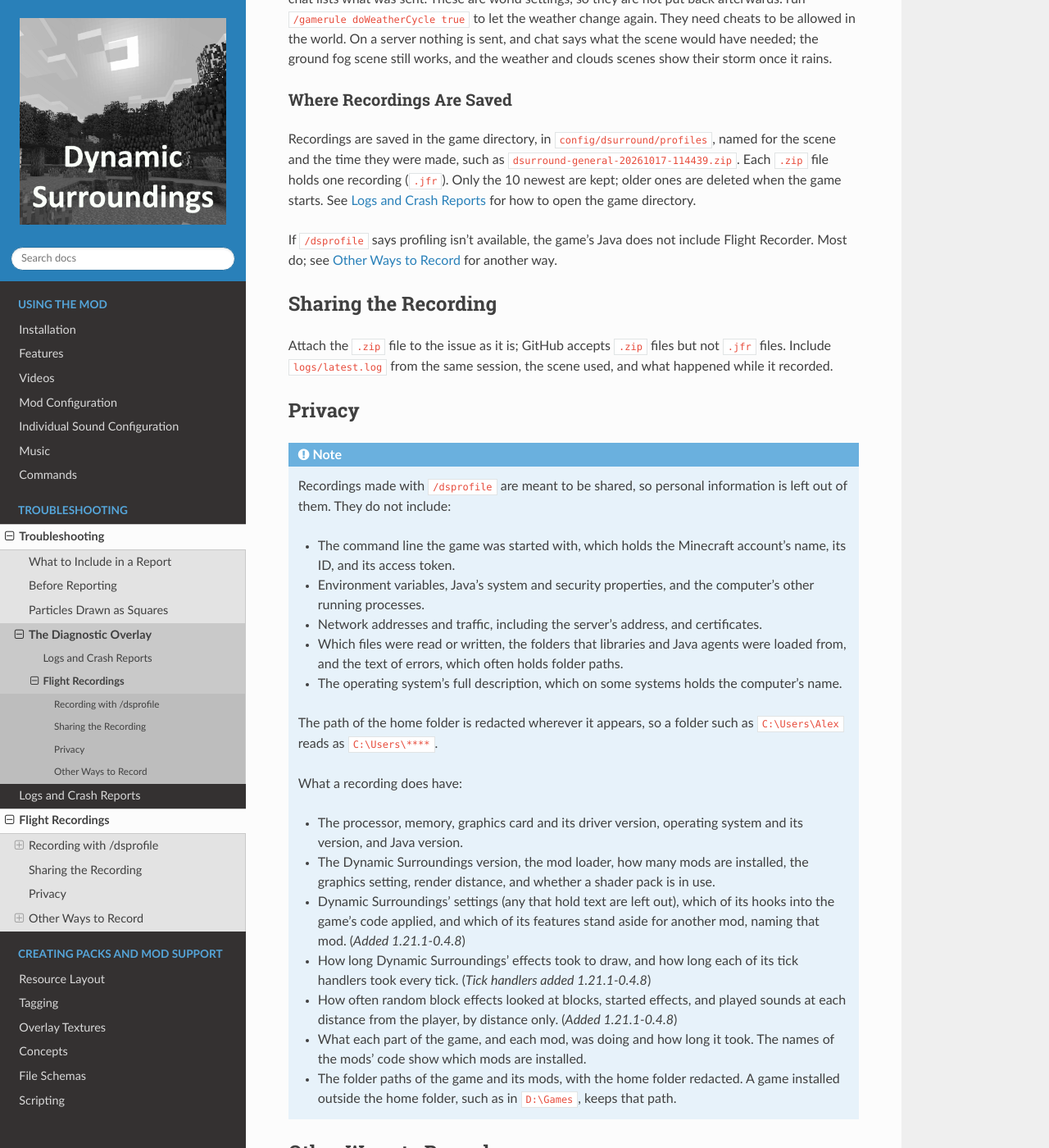
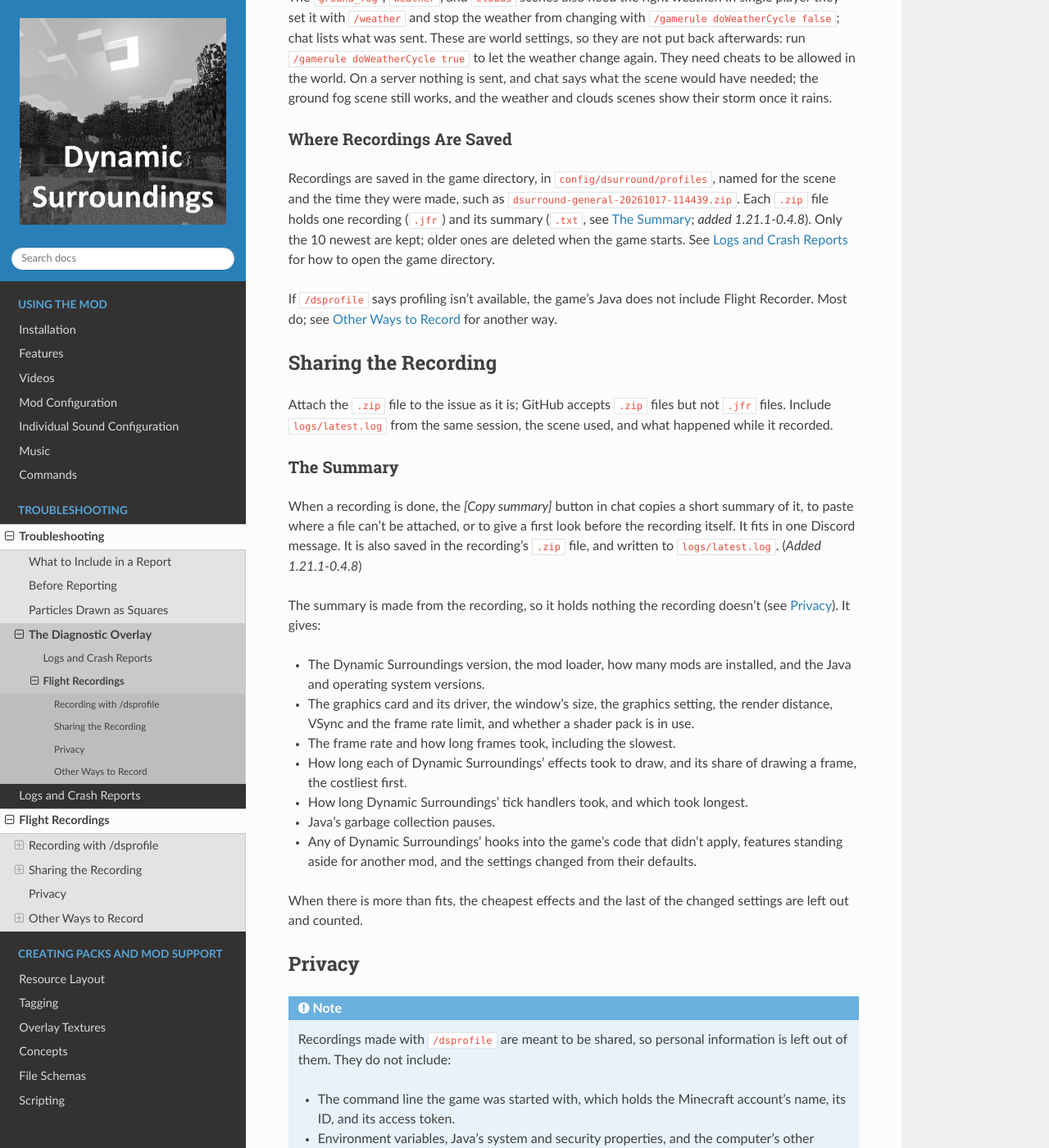
Before and after one commit to OreCruncher/DynamicSurroundingsDocs, a Sphinx documentation site: the page built from docs/source/troubleshooting/jfr.rst, in a window 1280 px wide and 1400 px high, scrolled down 1416 px. Shown: the whole window at 82% size. Built offline with Sphinx 7.4.7 and the Read the Docs theme 3.1.0, drawn with Linux system fonts in a browser that asks for light colours; some of the changed text lies outside the part shown.

Commit message:
Document the profile summary and the frames in recordings
Co-Authored-By: Claude Opus 5.5 <noreply@anthropic.com>

```diff
--- a/docs/source/commands/commands.rst
+++ b/docs/source/commands/commands.rst
@@ -103,8 +103,9 @@ in the diagnostic overlay. See :ref:`mods-that-replace-a-feature` for the mods i
 
 Records a performance profile of the game with Java Flight Recorder, to attach to an issue when something seems slow. With no scene, it records two minutes of the
 game as it is; a scene shows one effect at its heaviest while it records, and the number of seconds (10 to 600) sets the length. The recording is saved zipped in
-``config/dsurround/profiles``, without personal information. See :doc:`../troubleshooting/jfr` for how to use it, the scenes, and what is in a recording.
-(*Added 1.21.1-0.4.7*)
+``config/dsurround/profiles``, without personal information. When it is done, a *[Copy summary]* button in chat copies a short summary of the recording to
+paste where a file can't be attached. See :doc:`../troubleshooting/jfr` for how to use it, the scenes, and what is in a recording. (*Added 1.21.1-0.4.7;
+summary added 1.21.1-0.4.8*)
 
 .. list-table:: Profile Scenes
     :widths: auto
--- a/docs/source/troubleshooting/jfr.rst
+++ b/docs/source/troubleshooting/jfr.rst
@@ -14,9 +14,10 @@ Recording with /dsprofile
 1. Join a world, go to where the problem shows, and run ``/dsprofile``.
 2. A note at the top of the screen counts down to the start, then shows the time left while it records. Keep playing, and make the problem happen while it
    records. Recording adds little overhead, so the game plays normally.
-3. When it is done, chat says where the recording was saved, with the frame rate and how long Dynamic Surroundings' effects took to draw. Click the file's name
-   to open it.
-4. Attach the ``.zip`` file to the issue, with ``logs/latest.log`` from the same session. See :ref:`jfr-sharing`.
+3. When it is done, chat says where the recording was saved, with the frame rate and the effect that took the largest share of drawing a frame. Click the
+   file's name to open it. (*Costliest effect added 1.21.1-0.4.8*)
+4. Attach the ``.zip`` file to the issue, with ``logs/latest.log`` from the same session. Where a file can't be attached, such as in Discord, click
+   *[Copy summary]* in chat and paste the summary instead. See :ref:`jfr-sharing`.
 
 By default it records two minutes of the game as it is. To record for another length, name a scene and give the number of seconds, from 10 to 600:
 
@@ -68,8 +69,8 @@ Where Recordings Are Saved
 ~~~~~~~~~~~~~~~~~~~~~~~~~~
 
 Recordings are saved in the game directory, in ``config/dsurround/profiles``, named for the scene and the time they were made, such as
-``dsurround-general-20261017-114439.zip``. Each ``.zip`` file holds one recording (``.jfr``). Only the 10 newest are kept; older ones are deleted when the game
-starts. See :doc:`logs` for how to open the game directory.
+``dsurround-general-20261017-114439.zip``. Each ``.zip`` file holds one recording (``.jfr``) and its summary (``.txt``, see :ref:`jfr-summary`; *added
+1.21.1-0.4.8*). Only the 10 newest are kept; older ones are deleted when the game starts. See :doc:`logs` for how to open the game directory.
 
 If ``/dsprofile`` says profiling isn't available, the game's Java does not include Flight Recorder. Most do; see :ref:`jfr-other-ways` for another way.
 
@@ -80,6 +81,29 @@ Sharing the Recording
 
 Attach the ``.zip`` file to the issue as it is; GitHub accepts ``.zip`` files but not ``.jfr`` files. Include ``logs/latest.log`` from the same session, the
 scene used, and what happened while it recorded.
+
+.. _jfr-summary:
+
+The Summary
+~~~~~~~~~~~
+
+When a recording is done, the *[Copy summary]* button in chat copies a short summary of it, to paste where a file can't be attached, or to give a first look
+before the recording itself. It fits in one Discord message. It is also saved in the recording's ``.zip`` file, and written to ``logs/latest.log``.
+(*Added 1.21.1-0.4.8*)
+
+The summary is made from the recording, so it holds nothing the recording doesn't (see :ref:`jfr-privacy`). It gives:
+
+* The Dynamic Surroundings version, the mod loader, how many mods are installed, and the Java and operating system versions.
+* The graphics card and its driver, the window's size, the graphics setting, the render distance, VSync and the frame rate limit, and whether a shader pack
+  is in use.
+* The frame rate and how long frames took, including the slowest.
+* How long each of Dynamic Surroundings' effects took to draw, and its share of drawing a frame, the costliest first.
+* How long Dynamic Surroundings' tick handlers took, and which took longest.
+* Java's garbage collection pauses.
+* Any of Dynamic Surroundings' hooks into the game's code that didn't apply, features standing aside for another mod, and the settings changed from their
+  defaults.
+
+When there is more than fits, the cheapest effects and the last of the changed settings are left out and counted.
 
 .. _jfr-privacy:
 
@@ -102,6 +126,7 @@ Privacy
 
     * The processor, memory, graphics card and its driver version, operating system and its version, and Java version.
     * The Dynamic Surroundings version, the mod loader, how many mods are installed, the graphics setting, render distance, and whether a shader pack is in use.
+    * The window's size, VSync and the frame rate limit, how long each frame took, and how long drawing it took. (*Added 1.21.1-0.4.8*)
     * Dynamic Surroundings' settings (any that hold text are left out), which of its hooks into the game's code applied, and which of its features stand
       aside for another mod, naming that mod. (*Added 1.21.1-0.4.8*)
     * How long Dynamic Surroundings' effects took to draw, and how long each of its tick handlers took every tick. (*Tick handlers added 1.21.1-0.4.8*)
```
